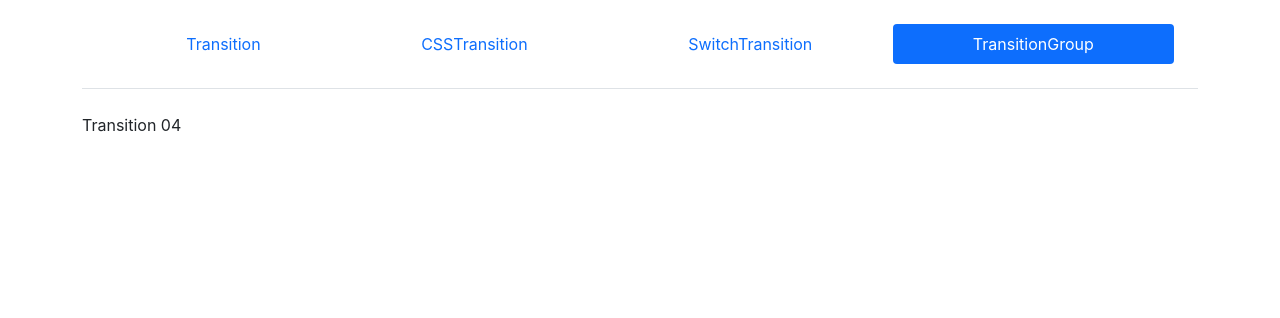
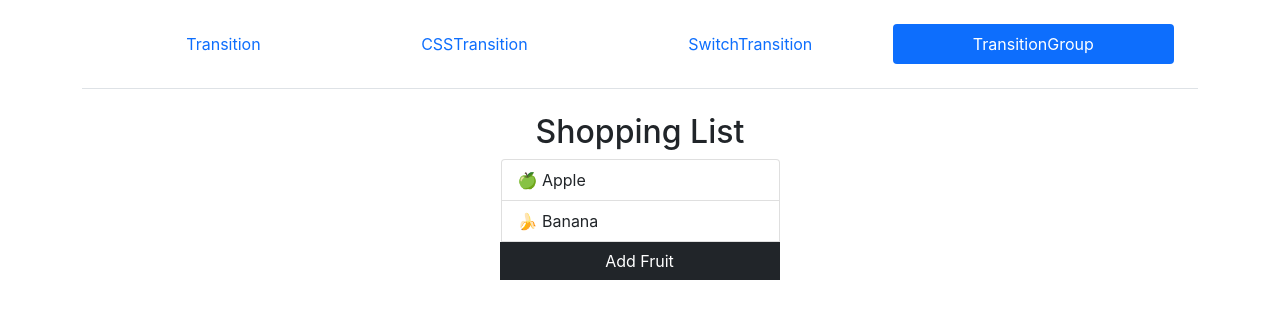
Before and after one commit to jtovarto/curso-react, a React (Vite) app in the folder transition-examples/: page /transition-group in a window 1280 px wide. Shown: the top 318 px of the page. Built offline with nearby package versions, Linux system fonts and the light colour scheme.

Commit message:
Add transition 04 example

```diff
--- a/transition-examples/src/components/Transition04.jsx
+++ b/transition-examples/src/components/Transition04.jsx
@@ -1,5 +1,61 @@
+import { useState } from "react";
+import { CSSTransition, TransitionGroup } from "react-transition-group";
+import "./Transitions.css";
+
 const Transition04 = () => {
-    return ( <p>Transition 04</p>  );
-}
+  const [items, setItems] = useState(["🍏 Apple", "🍌 Banana"]);
+
+  const FRUITS = [
+    "🍏 Apple",
+    "🍌 Banana",
+    "🍍 Pineapple",
+    "🥥 Coconut",
+    "🍉 Watermelon",
+    "🍓 Strawberry",
+    "🍈 Melon",
+    "🥝 Kiwi",
+    "🍒 Cherry",
+    "🍑 Peach",
+  ];
+
+  const handleAddFruit = () => {
+    const nextHiddenItem = FRUITS.find((i) => !items.includes(i));
+    if (nextHiddenItem) {
+      setItems((prev) => [...prev, nextHiddenItem]);
+    }
+  };
+
+  const transitionendEvent = (node, done) => {
+    node.addEventListener("transitionend", done, false);
+  };
+  return (
+    <div>
+      <TransitionGroup>
+        <h2 className="text-center">Shopping List</h2>
+        <div class="list-group w-25 mx-auto btn-group">
+          {items.map((item, index) => (
+            <CSSTransition
+              key={index}
+              timeout={500}
+              classNames="example"
+              addEndListener={transitionendEvent}
+            >
+              <a
+                href="#"
+                className="list-group-item list-group-item-action"
+                aria-current="true"
+              >
+                {item}
+              </a>
+            </CSSTransition>
+          ))}
+          <button class="btn btn-dark rounded-0" onClick={handleAddFruit}>
+            Add Fruit
+          </button>
+        </div>
+      </TransitionGroup>
+    </div>
+  );
+};
 
 export default Transition04;
```
